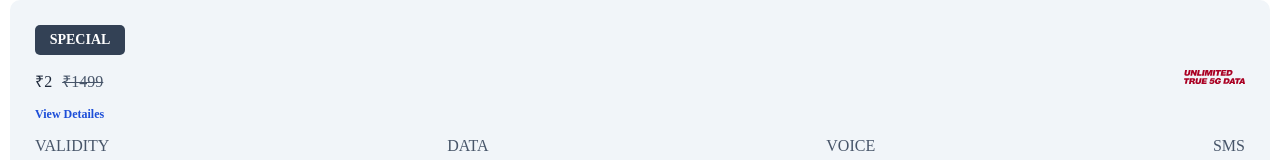
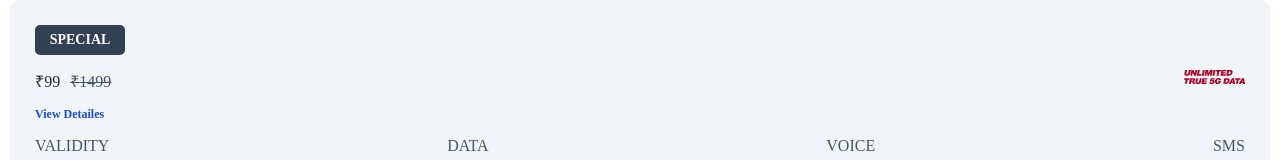
Before and after one commit to ristarroks/rairoks, a React (Vite) app: page /recharge in a window 1280 px wide. Shown: the part 1036-1196 px from the top of the page. Built offline with nearby package versions, Linux system fonts and the light colour scheme.

Commit message:
Update Rechargecenter.jsx

```diff
--- a/src/Components/Rechargecenter.jsx
+++ b/src/Components/Rechargecenter.jsx
@@ -123,7 +123,7 @@ const Rechargecenter = () => {
             <div className="special">SPECIAL</div>
             <div className="price-card">
               <div className="price-card-left">
-                <div className="special-price">₹2</div>
+                <div className="special-price">₹99</div>
                 <div className="price">₹1499</div>
               </div>
               <div>
@@ -158,7 +158,7 @@ const Rechargecenter = () => {
               <img className="subscription-icon" src={sonyliv} alt="" />
             </div>
             <div className="recharge-btn-div">
-              <button type="submit" className="recharge-btn" id="2" onClick={handleRecharge}>
+              <button type="submit" className="recharge-btn" id="99" onClick={handleRecharge}>
                 Recharge
               </button>
             </div>
```
